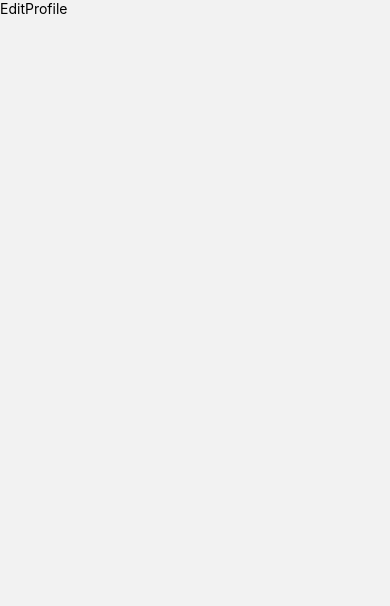
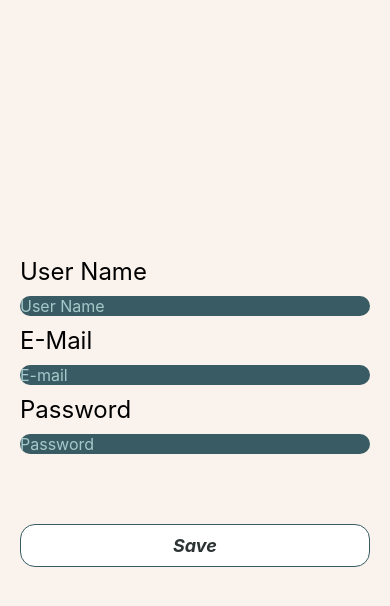
Before and after one commit to Ozberksenn/MovieApp, a React Native app: screen /EditProfile in a window 390 px wide. Shown: the top 606 px of the page. Built offline with nearby package versions, Linux system fonts and the light colour scheme.

Commit message:
Edit Profile Created

```diff
--- a/src/Screens/Main/MovieDetail/EditProfile/EditProfile.js
+++ b/src/Screens/Main/MovieDetail/EditProfile/EditProfile.js
@@ -1,11 +1,24 @@
-import { View, Text } from 'react-native'
+import { SafeAreaView,View, Text } from 'react-native'
 import React from 'react'
 import styles from "./EditProfile.style"
+import Input from "../../../../Components/Input/Input"
+import Button from "../../../../Components/Button/Button"
 const EditProfile = () => {
   return (
-    <View>
-      <Text>EditProfile</Text>
-    </View>
+    <SafeAreaView style={styles.EditProfileContainer}>
+      <View>
+        <Text style={styles.titles}>User Name</Text>
+        <Input placeholder="User Name" />
+        <Text style={styles.titles} >E-Mail</Text>
+        <Input placeholder="E-mail" />
+        <Text style={styles.titles}>Password</Text>
+        <Input placeholder="Password" />
+        <View style={{marginTop:40}}>
+          <Button ButtonName="Save" />
+        </View>
+      </View>
+      <Text></Text>
+    </SafeAreaView>
   )
 }
 
--- a/src/Screens/Main/MovieDetail/EditProfile/EditProfile.style.js
+++ b/src/Screens/Main/MovieDetail/EditProfile/EditProfile.style.js
@@ -1,5 +1,14 @@
 import { StyleSheet } from "react-native";
 
 export default StyleSheet.create({
-
+    EditProfileContainer : {
+        flex:1,
+        justifyContent:"center",
+        backgroundColor:"#F9F2ED",
+    },
+    titles : {
+        marginLeft:20,
+        fontSize:24,
+        color:"#000",
+    },
 })
```
